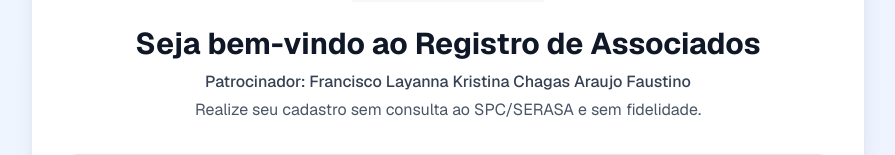
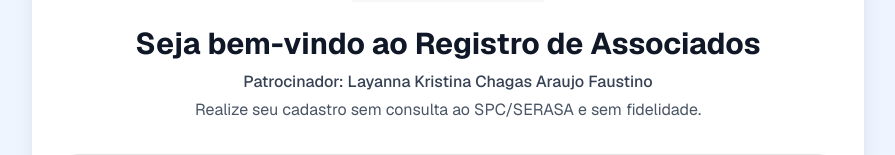
Before and after one commit to erivaniacasanova-jpg/-Layanna-Kristina-Chagas-Araujo-Faustino-novo, a Next.js app: page / in a window 1280 px wide. Shown: the part 142-297 px from the top of the page, without its empty margins (192-1087 px from the left). Built offline with nearby package versions, Linux system fonts and the light colour scheme.

Commit message:
Update page.tsx

```diff
--- a/app/page.tsx
+++ b/app/page.tsx
@@ -14,7 +14,7 @@ export default function Home() {
               />
             </div>
             <h1 className="text-2xl sm:text-3xl font-bold text-gray-900 mb-2">Seja bem-vindo ao Registro de Associados</h1>
-            <p className="text-sm sm:text-base text-gray-700 mt-2 font-medium">Patrocinador: Francisco  Layanna Kristina Chagas Araujo Faustino</p>
+            <p className="text-sm sm:text-base text-gray-700 mt-2 font-medium">Patrocinador: Layanna Kristina Chagas Araujo Faustino</p>
             <p className="text-sm sm:text-base text-gray-600 mt-1">Realize seu cadastro sem consulta ao SPC/SERASA e sem fidelidade.</p>
           </div>
           <RegistrationForm />
```
